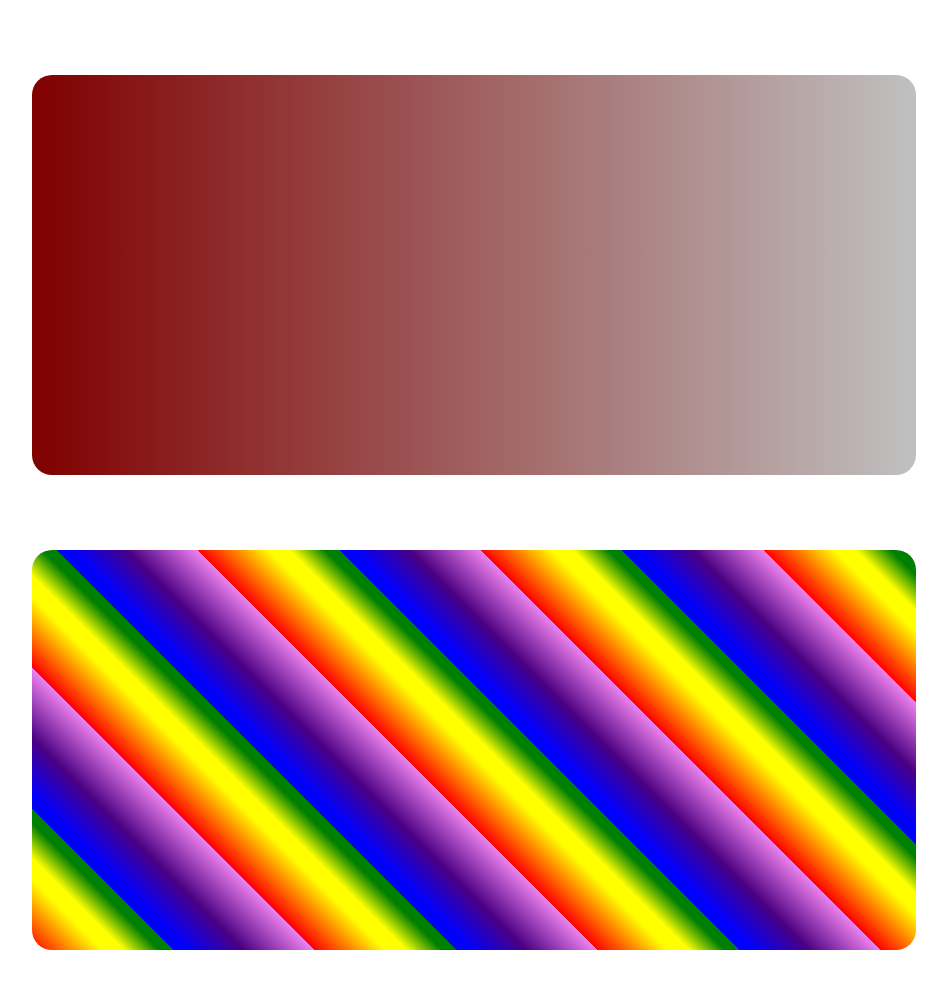
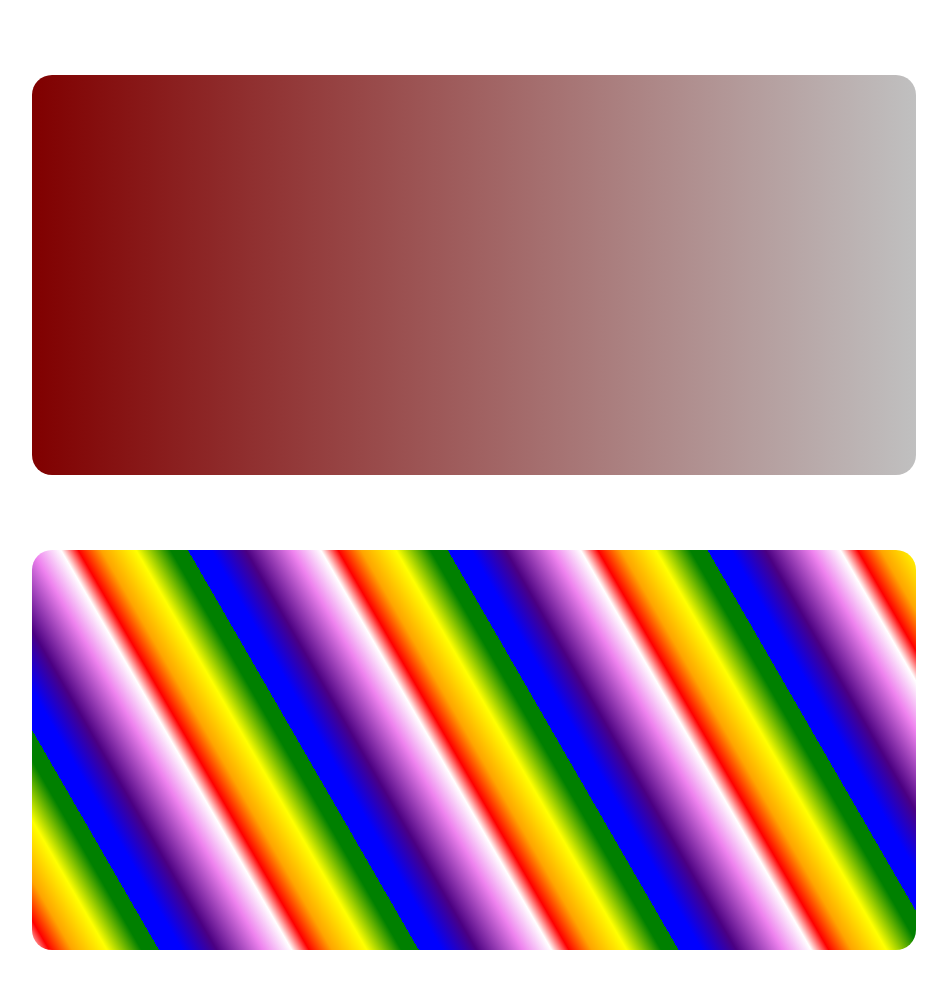
Before and after one commit to ryanroat/gradient, a plain HTML site: page index.html in a window 1280 px wide. Shown: the whole page, without its empty margins (166-1113 px from the left). Drawn offline with Linux system fonts and the light colour scheme.

Commit message:
massaged repeating gradient styling

```diff
--- a/styles.css
+++ b/styles.css
@@ -11,15 +11,17 @@ width: 70%;
 height: 400px;
 margin:  75px auto;
 background: repeating-linear-gradient(
-  45deg,
-  red 0px,
-  yellow 50px,
+  60deg,
+  #fff 00px,
+  red 15px,
+  orange 35px,
   yellow 65px,
-  green 90px,
-  green 100px,
-  blue 100px,
+  green 95px,
+  green 110px,
   blue 110px,
-  indigo 150px,
-  violet 200px
+  blue 130px,
+  indigo 160px,
+  violet 200px,
+  #fff 225px
 );
 }
```
